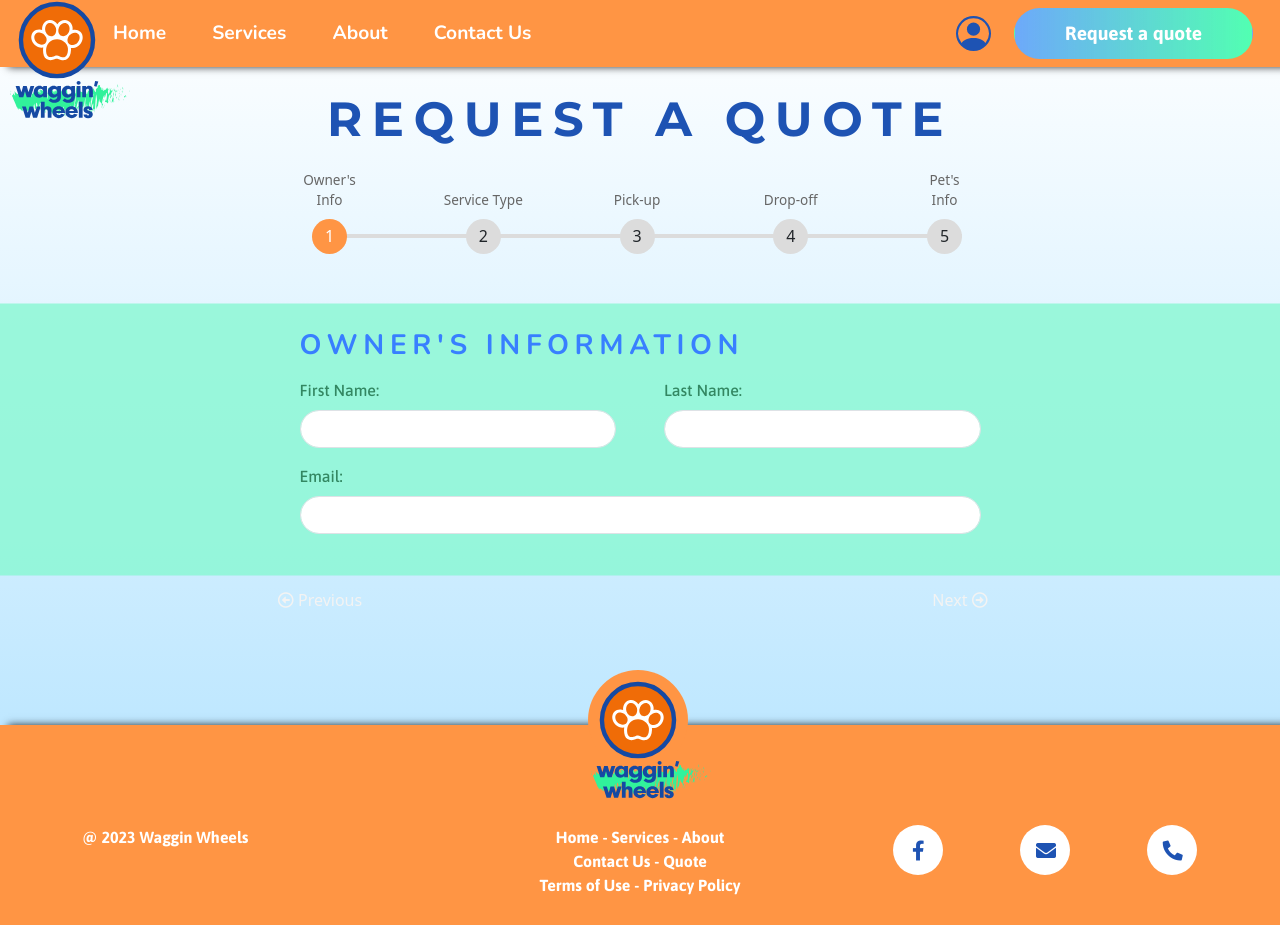
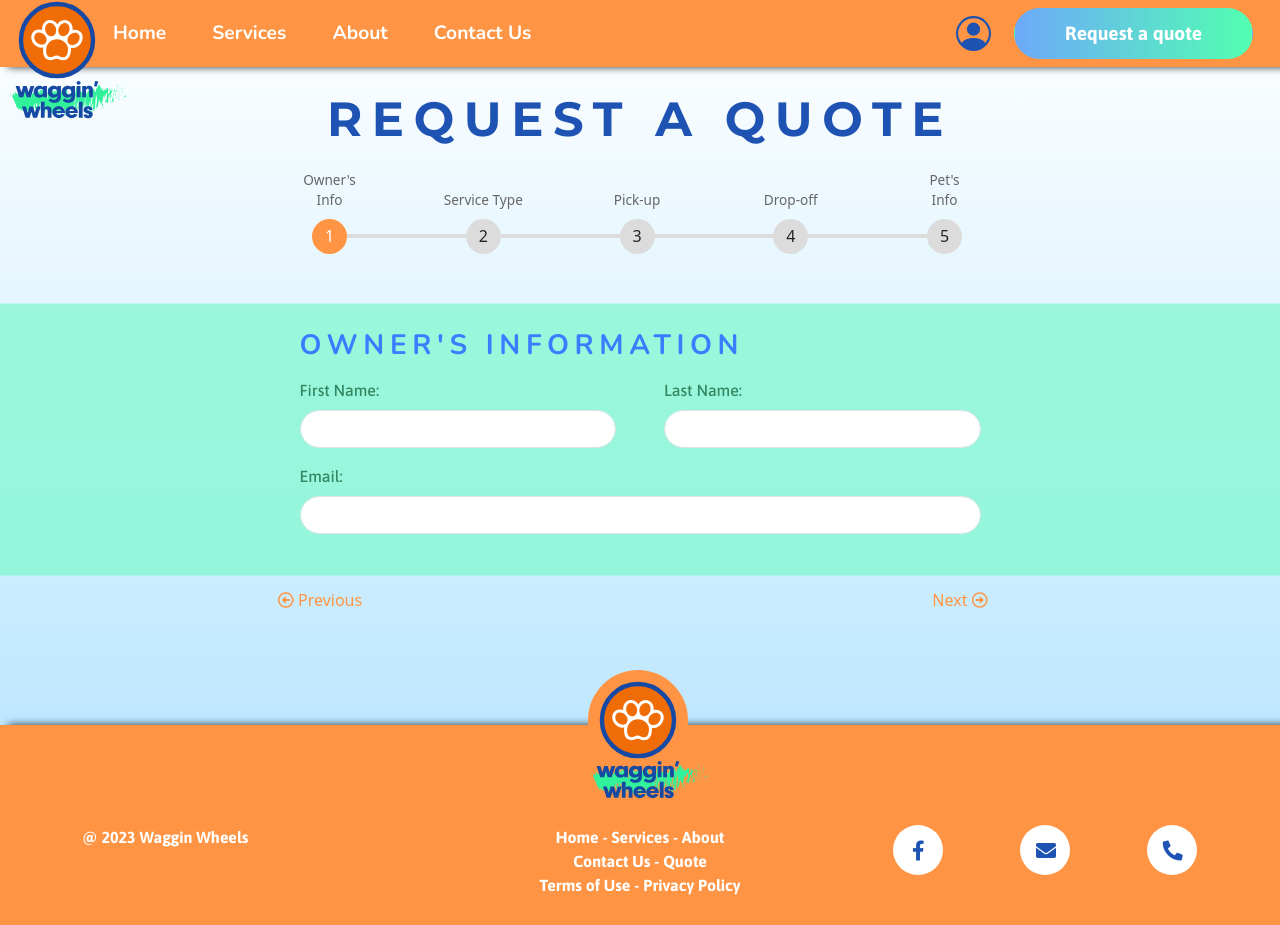
Before and after one commit to Jeniffer1976/Pet-Transport-Booking-System, a PHP site: page /requestquote.php in a window 1280 px wide. Run offline with PHP 8.4, Linux system fonts and the light colour scheme.

Commit message:
added btn design

```diff
--- a/stylesheets/quote.css
+++ b/stylesheets/quote.css
@@ -155,7 +155,7 @@ input {
     display: block;
     text-decoration: none;
     background-color: var(--primary-color);
-    color: #f3f3f3;
+    color: #FF9544;
     text-align: center;
     border-radius: 0.25rem;
     cursor: pointer;
```
